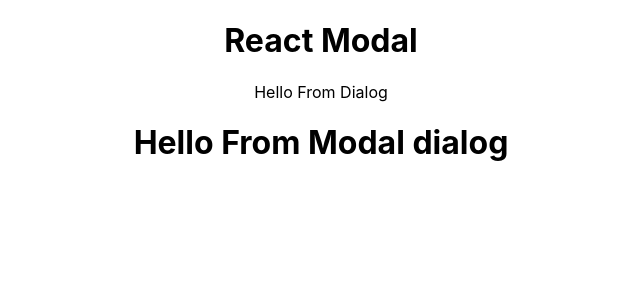
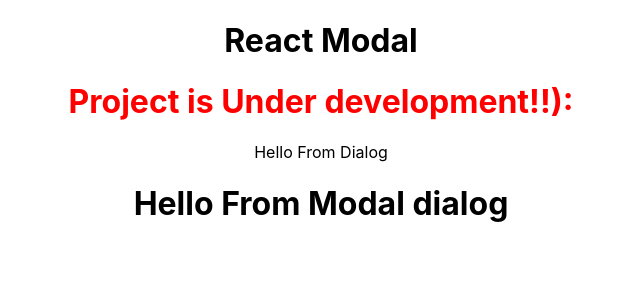
Before and after one commit to mirsujat/react-modal, a React (Create React App) app: page / in a window 1280 px wide. Shown: the top 300 px of the page, without its empty margins (319-959 px from the left). Built offline with nearby package versions, Linux system fonts and the light colour scheme.

Commit message:
Update App.js

```diff
--- a/src/App.js
+++ b/src/App.js
@@ -5,6 +5,7 @@
   return (
     <div className="App">
      <h1>React Modal</h1>
+     <h1 style={{color: "red"}}>Project is Under development!!):</h1>
      <Modal></Modal>
      <ModalDialog></ModalDialog>
     </div>
```
